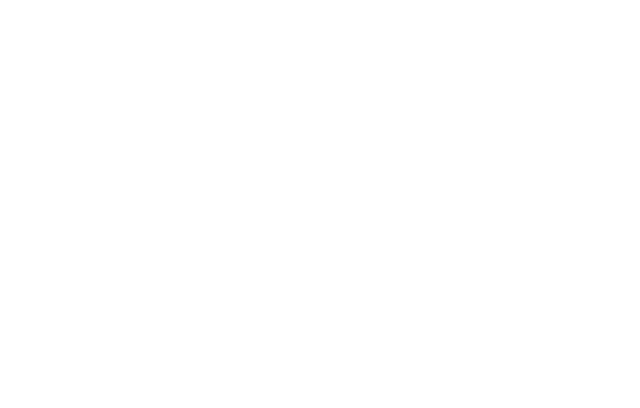
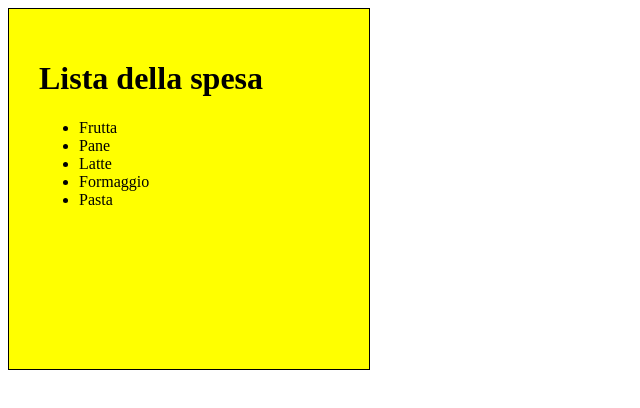
Before and after one commit to Alessiovinci87/js-lista-spesa, a plain HTML site: page index.html in a window 1280 px wide. Shown: the whole page, without its empty margins (0-640 px from the left). Drawn offline with Linux system fonts and the light colour scheme.

Commit message:
Esercizio terminato

```diff
--- a/css/style.css
+++ b/css/style.css
@@ -0,0 +1,7 @@
+.list {
+    background-color: yellow;
+    width: 18.75rem;
+    height: 18.75rem;
+    padding: 1.875rem;
+    border: .0625rem solid black;
+}
--- a/index.html
+++ b/index.html
@@ -8,6 +8,11 @@
     <title>Lista della spesa con ciclo while</title>
 </head>
 <body>
+    <div class="list">
+        <h1>Lista della spesa</h1>
+
+        <ul id="shopping-list"></ul>
+    </div>
 
     <script src="js/scripts.js"></script>
 </body>
--- a/js/scripts.js
+++ b/js/scripts.js
@@ -0,0 +1,26 @@
+// Array di prodotti
+const listaSpesa = ['Frutta', 'Pane', 'Latte', 'Formaggio', 'Pasta'];
+
+// Inizializzazione del contatore
+let i = 0;
+
+// Collegamento all'elemento <ul>
+const ul = document.getElementById('shopping-list');
+
+// Ciclo while per creare gli elementi di lista
+while (i < listaSpesa.length) {
+    const item = listaSpesa[i];
+
+    // Creazione elemento di lista <li>
+    const li = document.createElement('li');
+    li.textContent = item;
+
+    // Aggiunta elemento di lista a elemento <ul>
+    ul.appendChild(li);
+
+    // Stampa elemento nella console
+    console.log(item);
+
+    // Incremento del contatore
+    i++;
+}
```
